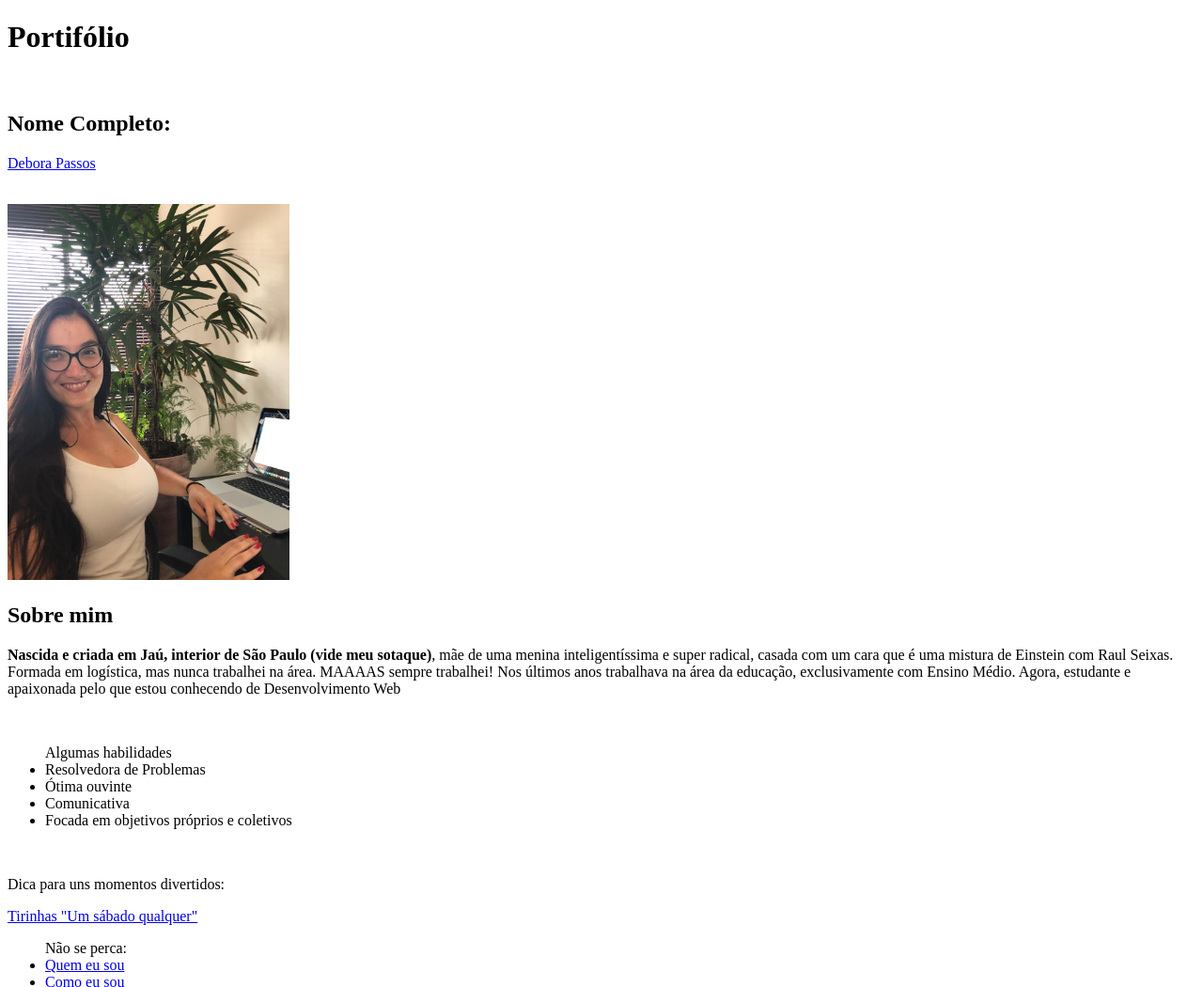
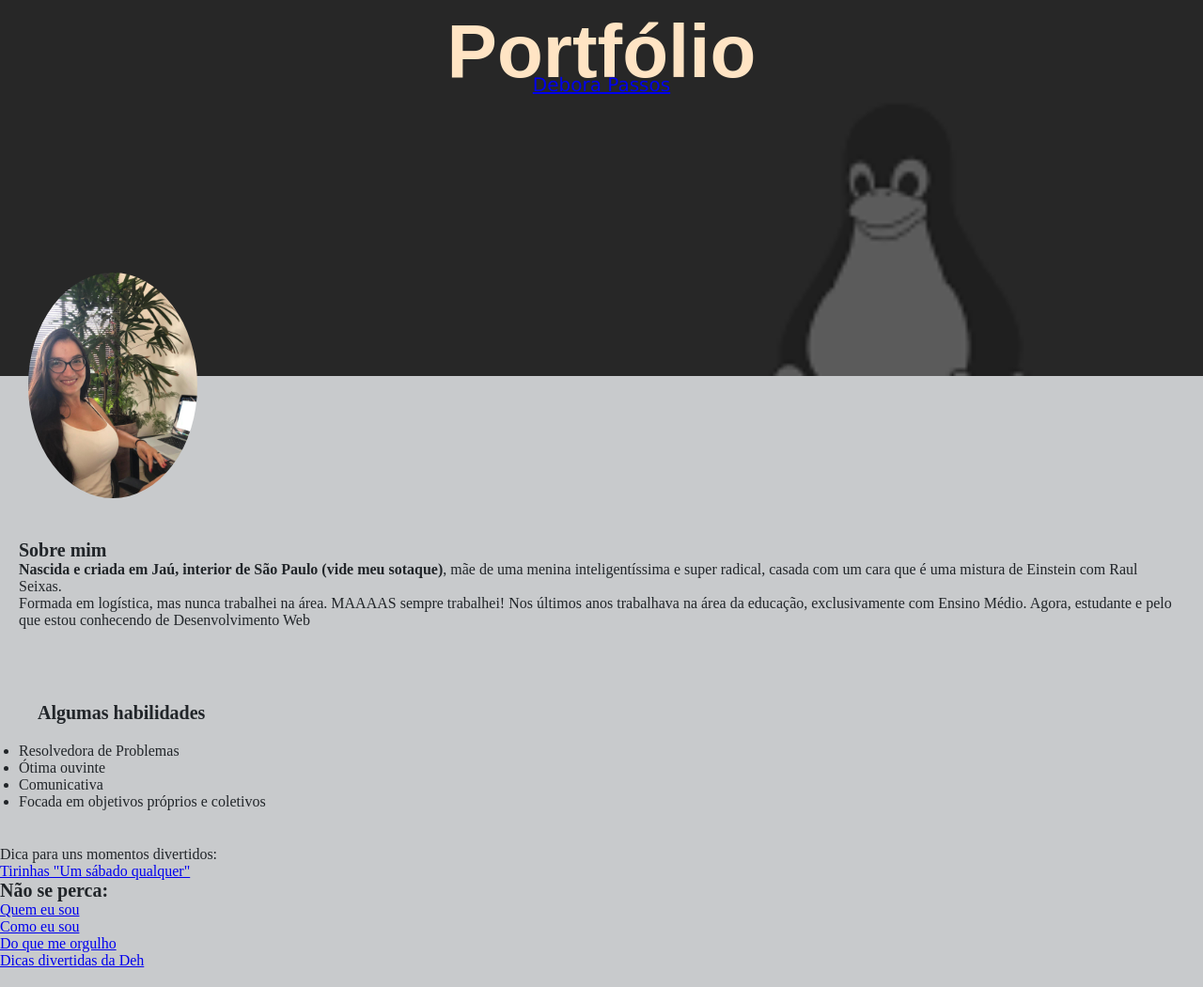
Before and after one commit to DeboraPassos-neo/DeboraPassos-neo.github.io, a plain HTML site: page index.html in a window 1280 px wide. Shown: the top 1050 px of the page at 94% size. Drawn offline with Linux system fonts and the light colour scheme.

Commit message:
Inserçao de capa

```diff
--- a/index.html
+++ b/index.html
@@ -4,31 +4,42 @@
     <meta charset="UTF-8">
     <meta http-equiv="X-UA-Compatible" content="IE=edge">
     <meta name="viewport" content="width=device-width, initial-scale=1.0">
+    <link rel="stylesheet" href="style.css">
     <title>Portifólio Debora Passos</title>
 </head>
 <body>
-    <h1>Portifólio</h1>
+<header>
+  <div id="header-top">
+    <h1 id="main-title">Portfólio</h1>
     <br>
-      <h2 id="quemsou">Nome Completo:</h2>
-      <p> <a href="#deh">Debora Passos</a> </p>
+      <p id="name"> <a href="#deh">Debora Passos</a> </p>
     <br>
-    <img id="deh" src="dehpassos.jpeg" alt="Debora sentada de lado, próxima a um computador aberto com uma árvore no fundo" width="300px">
+  </div>
+</header>
+        <img id="deh" src="imagens/dehpassos.jpeg" alt="Debora sentada de lado, próxima a um computador aberto com uma árvore no fundo" width="180px">
+    <div id="section-about">
       <h2 id="sobre">Sobre mim</h2>
-      <p><strong> Nascida e criada em Jaú, interior de São Paulo (vide meu sotaque)</strong>, mãe de uma menina inteligentíssima e super radical, casada com um cara que é uma mistura de Einstein com Raul Seixas. <br> Formada em logística, mas nunca trabalhei na área. MAAAAS sempre trabalhei! Nos últimos anos trabalhava na área da educação, exclusivamente com Ensino Médio. Agora, estudante e apaixonada pelo que estou conhecendo de Desenvolvimento Web</p>
+      <p><strong> Nascida e criada em Jaú, interior de São Paulo (vide meu sotaque)</strong>, mãe de uma menina inteligentíssima e super radical, casada com um cara que é uma mistura de Einstein com Raul Seixas. <br> Formada em logística, mas nunca trabalhei na área. MAAAAS sempre trabalhei! Nos últimos anos trabalhava na área da educação, exclusivamente com Ensino Médio. Agora, estudante e pelo que estou conhecendo de Desenvolvimento Web</p>
     <br>
-    <ul id="faço">Algumas habilidades
+  </div>
+
+    <div id="hab">
+    <h2 id="faço">Algumas habilidades</h2>
+    <ul>
         <li>Resolvedora de Problemas</li>
         <li>Ótima ouvinte</li>
         <li>Comunicativa</li>
         <li>Focada em objetivos próprios e coletivos</li>
     </ul>
     <br>
+  </div>
     <p id="dicas">Dica para uns momentos divertidos:</p>
     <a href="https://www.umsabadoqualquer.com/" target="_blank"> Tirinhas "Um sábado qualquer"</a>
 
-  <br>
-    <ul>Não se perca:
-      <li><a href="#quemsou">Quem eu sou</a>   </li>
+   <br>
+  <h2>Não se perca:</h2>
+    <ul>
+      <li><a href="#name">Quem eu sou</a>   </li>
       <li> <a href="#sobre">Como eu sou</a></li>
       <li> <a href="#faço">Do que me orgulho </a></li>
       <li> <a href="#dicas">Dicas divertidas da Deh </a></li>
--- /dev/null
+++ b/style.css
@@ -0,0 +1,49 @@
+*{
+    margin: 0;
+    padding: 0;
+}
+
+body{
+    background-color: #c8cacc;
+    color: rgb(33, 37, 41);
+    align-items: center;
+
+}
+header{
+    background-image: url("imagens/capalinux.png");
+    background-size: cover;
+    background-position:center;
+    height: 400px;
+
+}
+h1{
+    font-family: Arial, Helvetica, sans-serif;
+    color: bisque;
+    padding-top: 50px;
+    text-align: center;
+    font-size: 80px;
+    line-height: 10px;
+}
+h2{
+    font-size: 20px;
+}
+#deh{
+    margin: -110px 30px 20px;
+    border-radius: 100%;
+}
+#name{
+    text-decoration: none;
+    font-size: 20px;
+    font-family: Verdana, Geneva, Tahoma, sans-serif;
+    font-weight: 300;
+    text-align: center;
+
+}
+
+#hab, #faço, #section-about{
+    padding: 20px;
+}
+
+#faço{
+    text-decoration: none;
+}
```
Also changed, not shown: imagens/capalinux.jpg (added), imagens/capalinux.png (added), imagens/dehpassos.jpeg (renamed from dehpassos.jpeg).
